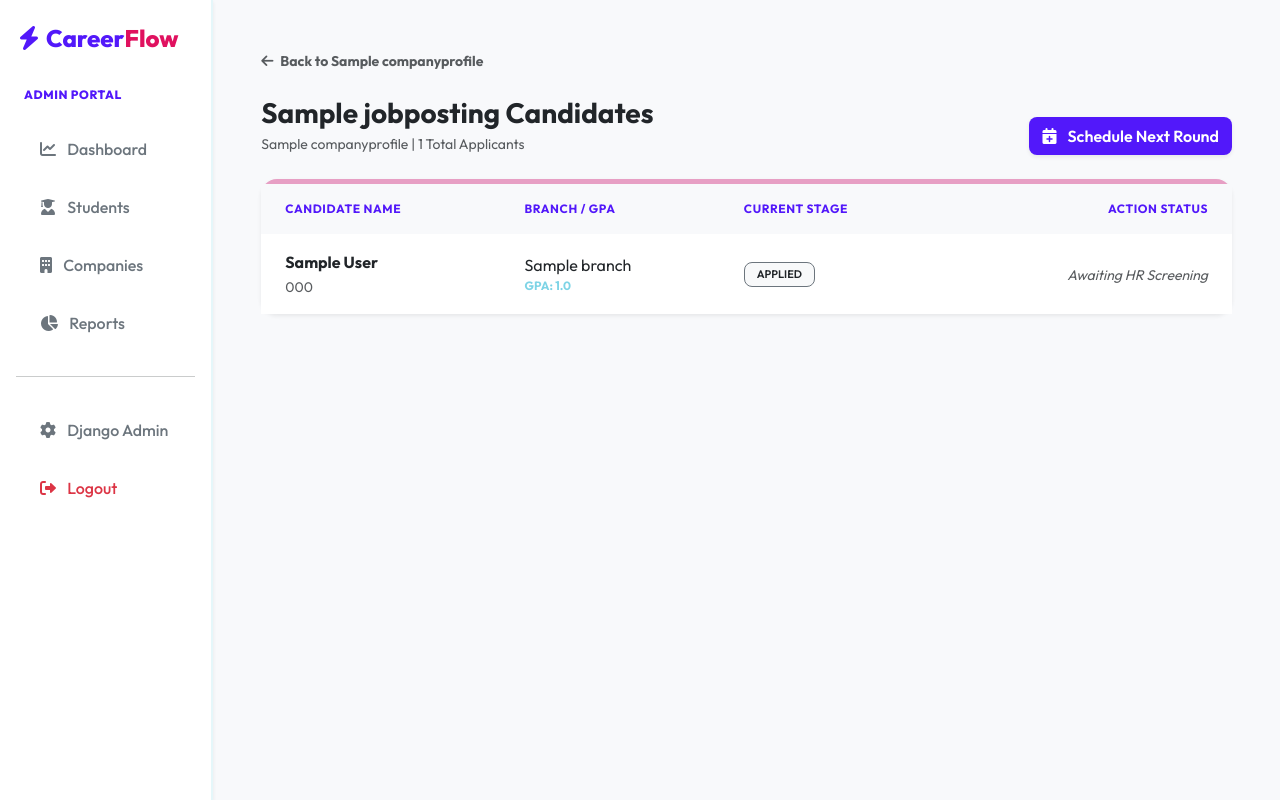
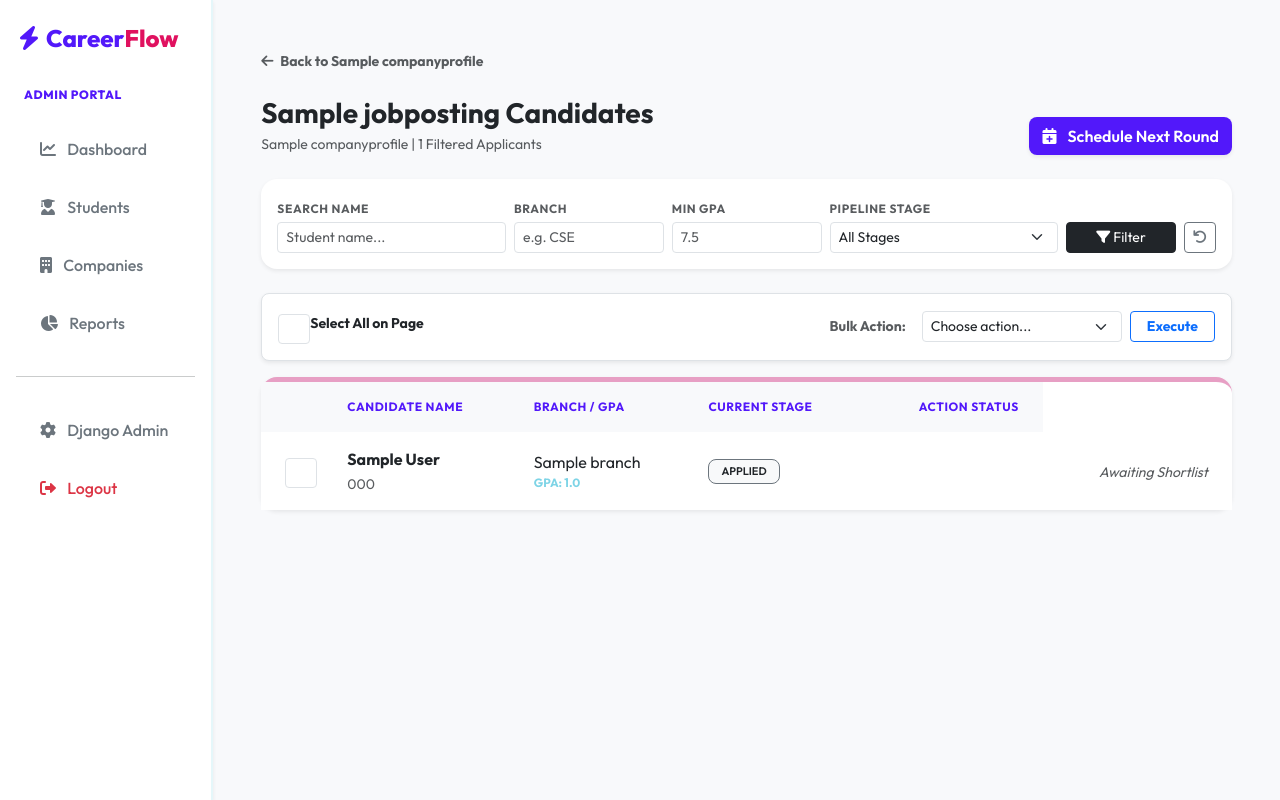
Before and after one commit to meghmala-code/Centralized-Campus-Drive-Management-System, a Django app: page /admin-panel/drive/1/candidates/ in a window 1280 px wide. Run offline with Django 5.2, Linux system fonts and the light colour scheme; a user stored in the database is signed in; tables that the repository leaves empty hold one stand-in row (values such as "Sample post").

Commit message:
All done

```diff
--- a/portal/models.py
+++ b/portal/models.py
@@ -92,6 +92,7 @@ class Application(models.Model):
         ('hr', 'HR Round'),
         ('placed', 'Placed'),
         ('rejected', 'Rejected'),
+        ('withdrawn', 'Auto-Withdrawn (Placed Elsewhere)'),
     ]
 
     student = models.ForeignKey(StudentProfile, on_delete=models.CASCADE, related_name='applications')
--- a/portal/templates/portal/admin_drive_candidates.html
+++ b/portal/templates/portal/admin_drive_candidates.html
@@ -1,4 +1,4 @@
-{% extends 'portal/base_admin.html' %}
+{% extends 'portal/base_admin.html' %} <!-- Ensure your base tag is here -->
 
 {% block content %}
 <!-- BACK BUTTON -->
@@ -9,17 +9,87 @@
 </div>
 
 <!-- HEADER & BULK SCHEDULE BUTTON -->
-<!-- The d-flex and justify-content-between perfectly push the button to the right -->
 <div class="d-flex justify-content-between align-items-end mb-4">
     <div>
         <h3 class="fw-bold mb-1 text-dark">{{ job.title }} Candidates</h3>
-        <p class="text-muted small mb-0">{{ job.company.company_name }} | {{ applications.count }} Total Applicants</p>
+        <p class="text-muted small mb-0">{{ job.company.company_name }} | {{ applications.count }} Filtered Applicants</p>
     </div>
     <div>
-        <!-- THE NEW BULK SCHEDULE BUTTON -->
         <a href="{% url 'schedule_interview' job_id=job.id %}" class="btn shadow-sm" style="background-color: var(--han-purple); color: white; border-radius: 8px; font-weight: 600;">
             <i class="fas fa-calendar-plus me-2"></i> Schedule Next Round
         </a>
+    </div>
+</div>
+
+<!-- ========================================== -->
+<!-- 1. ADVANCED FILTERING FORM (GET)           -->
+<!-- ========================================== -->
+<div class="card mb-4 border-0 shadow-sm" style="border-radius: 12px;">
+    <div class="card-body p-3">
+        <form method="GET" class="row g-2 align-items-end">
+            <div class="col-md-3">
+                <label class="form-label small text-muted fw-bold mb-1">Search Name</label>
+                <input type="text" name="search" class="form-control form-control-sm" placeholder="Student name..." value="{{ current_search }}">
+            </div>
+            <div class="col-md-2">
+                <label class="form-label small text-muted fw-bold mb-1">Branch</label>
+                <input type="text" name="branch" class="form-control form-control-sm" placeholder="e.g. CSE" value="{{ current_branch }}">
+            </div>
+            <div class="col-md-2">
+                <label class="form-label small text-muted fw-bold mb-1">Min GPA</label>
+                <input type="number" step="0.1" name="min_gpa" class="form-control form-control-sm" placeholder="7.5" value="{{ current_gpa }}">
+            </div>
+            <div class="col-md-3">
+                <label class="form-label small text-muted fw-bold mb-1">Pipeline Stage</label>
+                <select name="stage" class="form-select form-select-sm">
+                    <option value="">All Stages</option>
+                    <option value="applied" {% if current_stage == 'applied' %}selected{% endif %}>Applied</option>
+                    <option value="shortlisted" {% if current_stage == 'shortlisted' %}selected{% endif %}>Shortlisted</option>
+                    <option value="written" {% if current_stage == 'written' %}selected{% endif %}>Written Test</option>
+                    <option value="gd" {% if current_stage == 'gd' %}selected{% endif %}>Group Discussion</option>
+                    <option value="technical" {% if current_stage == 'technical' %}selected{% endif %}>Technical Round</option>
+                    <option value="hr" {% if current_stage == 'hr' %}selected{% endif %}>HR Round</option>
+                    <option value="placed" {% if current_stage == 'placed' %}selected{% endif %}>Placed</option>
+                    <option value="rejected" {% if current_stage == 'rejected' %}selected{% endif %}>Rejected</option>
+                </select>
+                </select>
+            </div>
+            <div class="col-md-2 d-flex gap-2">
+                <button type="submit" class="btn btn-sm btn-dark w-100"><i class="fas fa-filter"></i> Filter</button>
+                <a href="{% url 'admin_drive_candidates' job_id=job.id %}" class="btn btn-sm btn-outline-secondary"><i class="fas fa-undo"></i></a>
+            </div>
+        </form>
+    </div>
+</div>
+
+<!-- ========================================== -->
+<!-- 2. BULK ACTION FORM & TABLE (POST)         -->
+<!-- ========================================== -->
+<form method="POST">
+    {% csrf_token %}
+
+    <!-- Bulk Action Toolbar -->
+    <div class="d-flex justify-content-between align-items-center mb-3 p-3 bg-white shadow-sm rounded-3 border">
+        <div class="form-check mb-0">
+            <input class="form-check-input" type="checkbox" id="selectAllCheckbox">
+            <label class="form-check-label fw-bold text-dark small" for="selectAllCheckbox">
+                Select All on Page
+            </label>
+        </div>
+        <div class="d-flex gap-2 align-items-center">
+            <span class="small text-muted fw-bold me-2">Bulk Action:</span>
+            <select name="bulk_action" class="form-select form-select-sm" style="width: 200px;" required>
+                <option value="" disabled selected>Choose action...</option>
+                <option value="shortlisted">📋 Mark as Shortlisted</option>
+                <option value="written">✍️ Move to Written Test</option>
+                <option value="gd">🗣️ Move to Group Discussion</option>
+                <option value="technical">💻 Move to Technical</option>
+                <option value="hr">🤝 Move to HR</option>
+                <option value="placed">🌟 Mark as Placed</option>
+                <option value="reject">❌ Mark as Rejected</option>
+                <option value="reset">🔄 Reset to Applied</option>
+            </select>
+            <button type="submit" class="btn btn-sm btn-outline-primary fw-bold px-3">Execute</button>
         </div>
     </div>
 
@@ -30,7 +100,9 @@
                 <table class="table table-hover align-middle mb-0">
                     <thead>
                         <tr>
-                        <th class="ps-4 py-3" style="background-color: var(--bg-light); color: var(--han-purple); font-size: 12px; text-transform: uppercase;">Candidate Name</th>
+                            <!-- NEW: Checkbox Column Header -->
+                            <th class="ps-4 py-3" style="width: 40px; background-color: var(--bg-light);"></th>
+                            <th class="py-3" style="background-color: var(--bg-light); color: var(--han-purple); font-size: 12px; text-transform: uppercase;">Candidate Name</th>
                             <th class="py-3" style="background-color: var(--bg-light); color: var(--han-purple); font-size: 12px; text-transform: uppercase;">Branch / GPA</th>
                             <th class="py-3" style="background-color: var(--bg-light); color: var(--han-purple); font-size: 12px; text-transform: uppercase;">Current Stage</th>
                             <th class="text-end pe-4 py-3" style="background-color: var(--bg-light); color: var(--han-purple); font-size: 12px; text-transform: uppercase;">Action Status</th>
@@ -39,7 +111,11 @@
                     <tbody>
                         {% for app in applications %}
                         <tr>
+                            <!-- NEW: Checkbox Column Data -->
                             <td class="ps-4 py-3">
+                                <input class="form-check-input candidate-checkbox" type="checkbox" name="selected_candidates" value="{{ app.id }}">
+                            </td>
+                            <td>
                                 <strong class="text-dark">{{ app.student.user.get_full_name }}</strong><br>
                                 <small class="text-muted">{{ app.student.roll_number }}</small>
                             </td>
@@ -55,18 +131,19 @@
                                 </span>
                             </td>
                             <td class="text-end pe-4">
-                            {% if app.stage != 'applied' and app.stage != 'rejected' and app.stage != 'placed' %}
-                                <small class="text-primary fw-bold"><i class="fas fa-check-circle me-1"></i> Ready for Next Round</small>
+                                <td class="text-end pe-4">
+                                {% if app.stage == 'placed' or app.stage == 'rejected' %}
+                                    <small class="text-muted fst-italic">Workflow Concluded</small>
                                 {% elif app.stage == 'applied' %}
-                                <small class="text-muted fst-italic">Awaiting HR Screening</small>
+                                    <small class="text-muted fst-italic">Awaiting Shortlist</small>
                                 {% else %}
-                                <small class="text-muted fst-italic">Workflow Concluded</small>
+                                    <small class="text-primary fw-bold"><i class="fas fa-check-circle me-1"></i> In Pipeline</small>
                                 {% endif %}
                             </td>
                         </tr>
                         {% empty %}
                         <tr>
-                        <td colspan="4" class="text-center py-5 text-muted fst-italic">No candidates have applied for this drive yet.</td>
+                            <td colspan="5" class="text-center py-5 text-muted fst-italic">No candidates match this criteria.</td>
                         </tr>
                         {% endfor %}
                     </tbody>
@@ -74,4 +151,19 @@
             </div>
         </div>
     </div>
+</form>
+
+<!-- JS for Select All Checkbox -->
+<script>
+    document.addEventListener("DOMContentLoaded", function() {
+        const selectAll = document.getElementById('selectAllCheckbox');
+        const checkboxes = document.querySelectorAll('.candidate-checkbox');
+
+        selectAll.addEventListener('change', function() {
+            checkboxes.forEach(cb => {
+                cb.checked = selectAll.checked;
+            });
+        });
+    });
+</script>
 {% endblock %}
--- a/portal/views.py
+++ b/portal/views.py
@@ -340,18 +340,86 @@ def admin_company_detail(request, company_id):
     return render(request, 'portal/admin_company_detail.html', context)
 
 
+
 @login_required
 def admin_drive_candidates(request, job_id):
-    """Shows all students who applied for a specific job drive."""
-    # Changed Job to JobPosting
     job = get_object_or_404(JobPosting, pk=job_id)
 
-    # Assuming your Application model links to JobPosting via a field named 'job'
+    # --- 1. HANDLE BULK ACTIONS (POST) ---
+    if request.method == 'POST':
+        action = request.POST.get('bulk_action')
+        selected_ids = request.POST.getlist('selected_candidates')
+
+        if action and selected_ids:
+            apps_to_update = Application.objects.filter(id__in=selected_ids, job=job)
+
+            if action == 'reject':
+                apps_to_update.update(stage='rejected')
+                messages.error(request, f"Bulk Action: {apps_to_update.count()} candidates rejected.")
+            elif action == 'placed':
+                apps_to_update.update(stage='placed')
+                # Note: This is where you'd trigger the Conflict Management to withdraw them from other drives!
+                # 2. CONFLICT MANAGEMENT: Get the IDs of the students who just got placed
+                student_ids_placed = apps_to_update.values_list('student_id', flat=True)
+                # 3. Find all their OTHER active applications and auto-withdraw them
+                other_active_apps = Application.objects.filter(
+                    student_id__in=student_ids_placed
+                ).exclude(
+                    job=job  # Don't touch the job they just got
+                ).exclude(
+                    stage__in=['rejected', 'placed', 'withdrawn'] # Don't touch already finished pipelines
+                )
+
+                # Count how many collateral applications we are closing
+                collateral_count = other_active_apps.count()
+
+                # Execute the withdrawal
+                other_active_apps.update(stage='withdrawn')
+
+                messages.success(request, f"🌟 {apps_to_update.count()} candidates placed! {collateral_count} competing applications were auto-withdrawn.")
+
+
+            elif action == 'reset':
+                apps_to_update.update(stage='applied')
+                messages.info(request, f"Bulk Action: {apps_to_update.count()} candidates reset to Applied stage.")
+            else:
+                # This automatically handles shortlisted, written, gd, technical, hr, and placed!
+                apps_to_update.update(stage=action)
+                messages.success(request, f"Bulk Action: {apps_to_update.count()} candidates moved to {action.upper()} stage!")
+
+            return redirect('admin_drive_candidates', job_id=job.id)
+
+    # --- 2. HANDLE FILTERING (GET) ---
     applications = Application.objects.filter(job=job).select_related('student__user')
+
+    search_query = request.GET.get('search', '')
+    filter_branch = request.GET.get('branch', '')
+    filter_stage = request.GET.get('stage', '')
+    filter_min_gpa = request.GET.get('min_gpa', '')
+
+    if search_query:
+        applications = applications.filter(
+            Q(student__user__first_name__icontains=search_query) |
+            Q(student__user__last_name__icontains=search_query)
+        )
+    if filter_branch:
+        applications = applications.filter(Q(student__branch__name__icontains=filter_branch) |
+            Q(student__branch__code__icontains=filter_branch))
+    if filter_stage:
+        applications = applications.filter(stage=filter_stage)
+    if filter_min_gpa:
+        try:
+            applications = applications.filter(student__gpa__gte=float(filter_min_gpa))
+        except ValueError:
+            pass
 
     context = {
         'job': job,
-        'applications': applications
+        'applications': applications,
+        'current_search': search_query,
+        'current_branch': filter_branch,
+        'current_stage': filter_stage,
+        'current_gpa': filter_min_gpa,
     }
     return render(request, 'portal/admin_drive_candidates.html', context)
 
@@ -426,30 +494,48 @@ def drives_list(request):
     # We will call this 'jobs' to keep it simple
     jobs = JobPosting.objects.filter(status='active').select_related('company')
 
+    # --- 2. THE PROACTIVE GATEKEEPER (UI FLAG) ---
+    is_already_placed = Application.objects.filter(student=profile, stage='placed').exists()
+
     # DEBUG: This will print in your terminal so we can see if Django thinks you have a resume
     print(f"DEBUG: Student {request.user.username} has resume: {bool(profile.resume)}")
+    print(f"DEBUG: Student is already placed: {is_already_placed}")
 
     return render(request, 'portal/drives_list.html', {
         'jobs': jobs,
-        'profile': profile  # This is the key that unlocks the buttons!
+        'profile': profile,
+        'is_already_placed': is_already_placed  # <-- This unlocks the UI lock
     })
 
 @login_required
 def apply_drive(request, pk):
     if get_role(request.user) != 'student':
         return redirect('dashboard')
+
     profile = get_object_or_404(StudentProfile, user=request.user)
+
+    # --- 1. THE PROACTIVE GATEKEEPER (BACKEND LOCK) ---
+    is_already_placed = Application.objects.filter(student=profile, stage='placed').exists()
+
+    if is_already_placed:
+        messages.error(request, "Conflict Management: You are already placed and cannot apply for new drives.")
+        return redirect('drives_list')
+
     job = get_object_or_404(JobPosting, pk=pk, status='active')
+
     if not job.is_student_eligible(profile):
         messages.error(request, 'You are not eligible for this drive.')
         return redirect('drives_list')
+
     app, created = Application.objects.get_or_create(student=profile, job=job)
+
     if created:
         notify(request.user, f'You have successfully applied for {job.title} at {job.company.company_name}.')
         notify(job.company.user, f'{profile.user.get_full_name()} applied for {job.title}.')
         messages.success(request, f'Applied to {job.title} successfully!')
     else:
         messages.info(request, 'You have already applied for this drive.')
+
     return redirect('drives_list')
 
 @login_required
```
Also changed, not shown: portal/templates/portal/drives_list.html (+9 -1 lines), portal/migrations/0005_alter_application_stage.py (added). Lines whose indentation alone changed are shown as unchanged.
